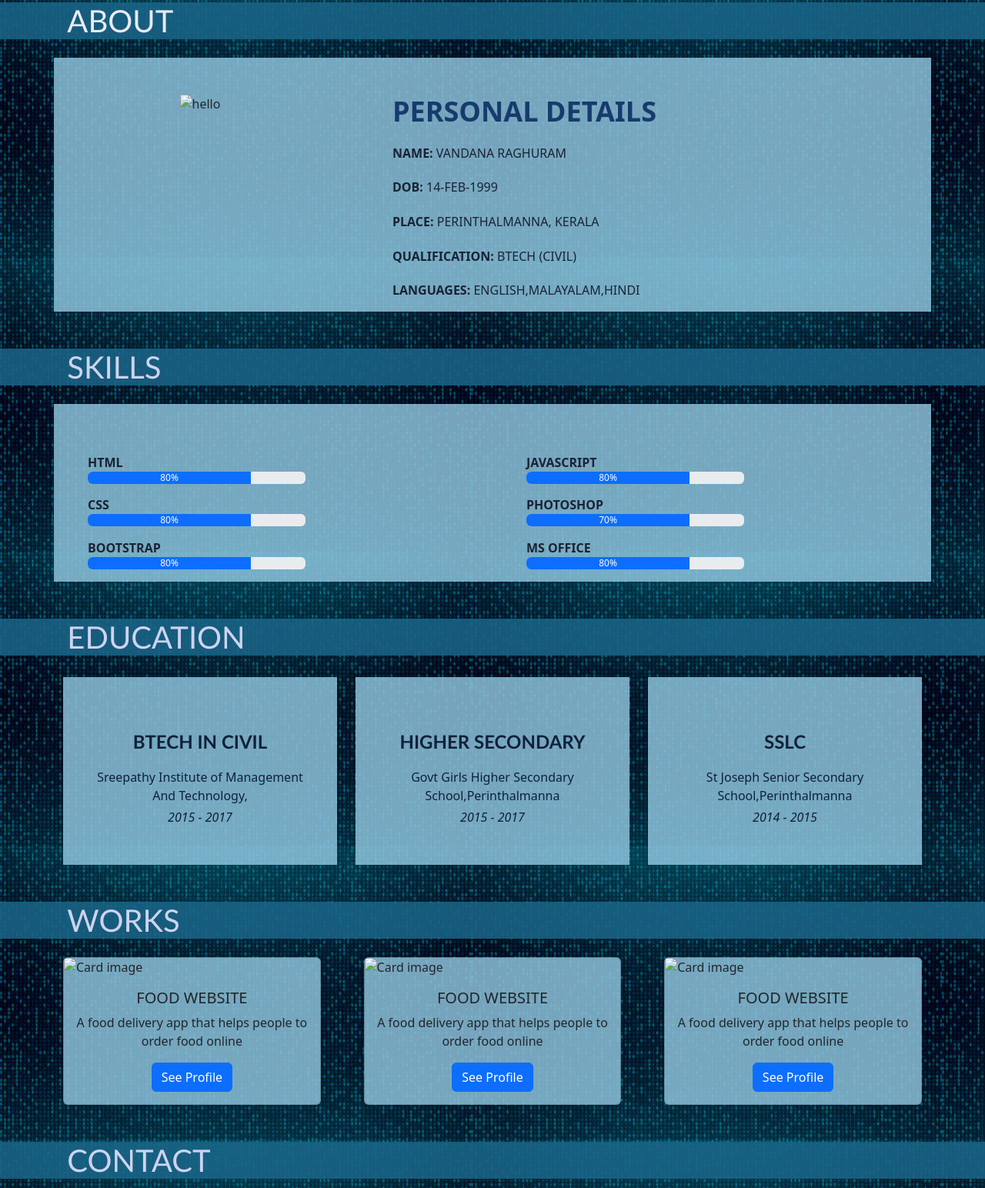
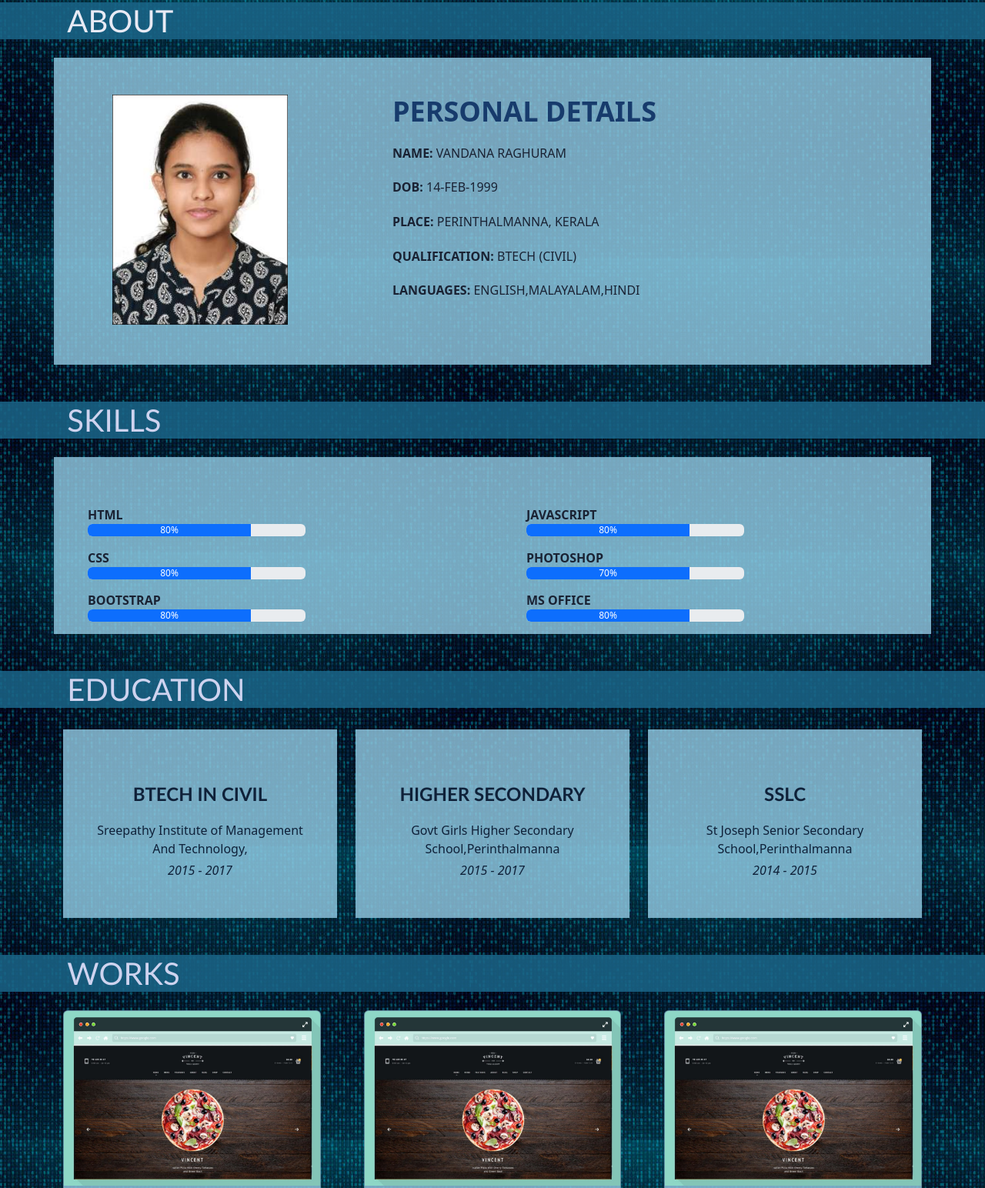
Before and after one commit to vandanaraghuram/portfolio, a plain HTML site: page index.html in a window 1280 px wide. Shown: the part 810-2354 px from the top of the page at 77% size. Drawn offline with nearby package versions, Linux system fonts and the light colour scheme.

Commit message:
portfolio

```diff
--- a/index.html
+++ b/index.html
@@ -89,7 +89,7 @@
 
     <div class="row aboutp mt-4">
       <div class="col-lg-4 text-center">
-        <img src="./IMG_34611 (1).jpg" class="img-fluid h-75 mt-5 " alt="hello">
+        <img src="./images/IMG_34611 (1).jpg " class="img-fluid h-75 mt-5 " alt="hello">
       </div>
       <div class="col-lg-8 pt-4 pt-lg-0 content">
         <h3 class="mt-5  ms-5">PERSONAL DETAILS</h3>
@@ -108,14 +108,14 @@
 
 
 
-  <!-- <nav class="skills-title w-100 mt-5 me-0"> -->
+
 
   <div class="container-fluid skills-title">
     <nav id="skills">
       <h1 class="mt-5 aboutt"> SKILLS</h1>
     </nav>
   </div>
-  <!-- </nav> -->
+
 
 
   <div class="container">
@@ -222,7 +222,7 @@
   <div class="container d-flex justify-content-between mt-4   ">
 
     <div class="card col-lg-4 " style="width: 30%">
-      <img class="card-img-top" src="./food.jpg" alt="Card image" style="width:100%">
+      <img class="card-img-top" src="./images/food.jpg" alt="Card image" style="width:100%">
       <div class="card-body text-center">
         <h5 class="card-title">FOOD WEBSITE</h5>
         <p class="card-text">A food delivery app that helps people to order food online</p>
@@ -231,7 +231,7 @@
     </div>
 
     <div class="card col-lg-4 " style="width:30%">
-      <img class="card-img-top" src="./food.jpg" alt="Card image" style="width:100%">
+      <img class="card-img-top" src="./images/food.jpg" alt="Card image" style="width:100%">
       <div class="card-body text-center">
         <h5 class="card-title text-center">FOOD WEBSITE</h5>
         <p class="card-text">A food delivery app that helps people to order food online</p>
@@ -240,7 +240,7 @@
     </div>
 
     <div class="card col-lg-4 " style="width:30%">
-      <img class="card-img-top" src="./food.jpg" alt="Card image" style="width:100%">
+      <img class="card-img-top" src="./images/food.jpg" alt="Card image" style="width:100%">
       <div class="card-body text-center">
         <h5 class="card-title text-center">FOOD WEBSITE</h5>
         <p class="card-text">A food delivery app that helps people to order food online</p>
--- a/portfolio.css
+++ b/portfolio.css
@@ -1,5 +1,5 @@
 body {
-    background-image: url(./background1.jpg);
+    background-image: url(./images/background1.jpg);
 }
 
 .navbar {
```
Also changed, not shown: images/background1.jpg (renamed from background1.jpg), 2 other files.
